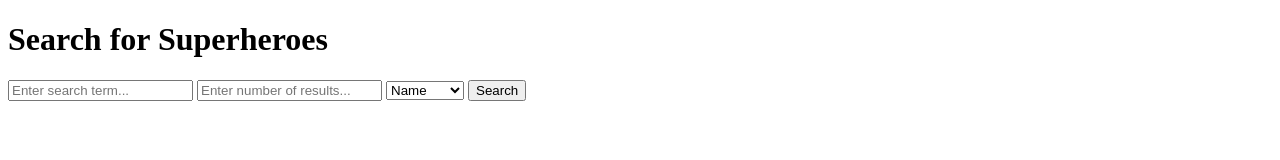
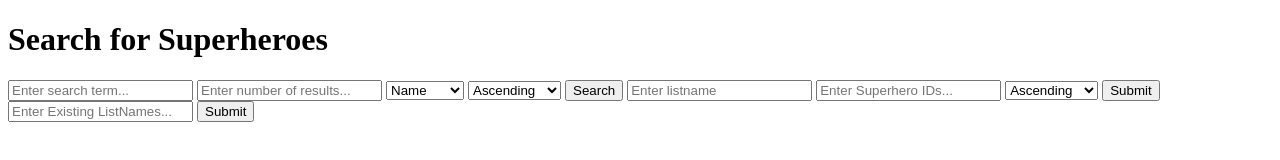
Before and after one commit to asrikum/SE3316-Lab3, a website: page client/index.html in a window 1280 px wide. Drawn offline with Linux system fonts and the light colour scheme; files whose address does not match are found by name.

Commit message:
Added Sort Vals and Category choices

```diff
--- a/client/index.html
+++ b/client/index.html
@@ -16,8 +16,23 @@
     <option value="Publisher">Publisher</option>
     <option value="power">Power</option>
   </select>
+  <select id="Category Order">
+    <option value="ascending">Ascending</option>
+    <option value="descending">Descending</option>
+  </select>
   <button type="submit" id="submit">Search</button>
+  <input type="text" id="listName" placeholder="Enter listname" >
+  <input type="text" id="ID" placeholder="Enter Superhero IDs..." >
+  <select id="List Order">
+    <option value="ascending">Ascending</option>
+    <option value="descending">Descending</option>
+  </select>
+  <button type="submit" id="submitlist">Submit</button>
+  <input type="text" id="Return" placeholder="Enter Existing ListNames..." >
+  <button type="submit" id="submitreturn">Submit</button>
   <div id="results"></div>
+  <div id="list_results"></div>
+
 </div>
 
 
```
